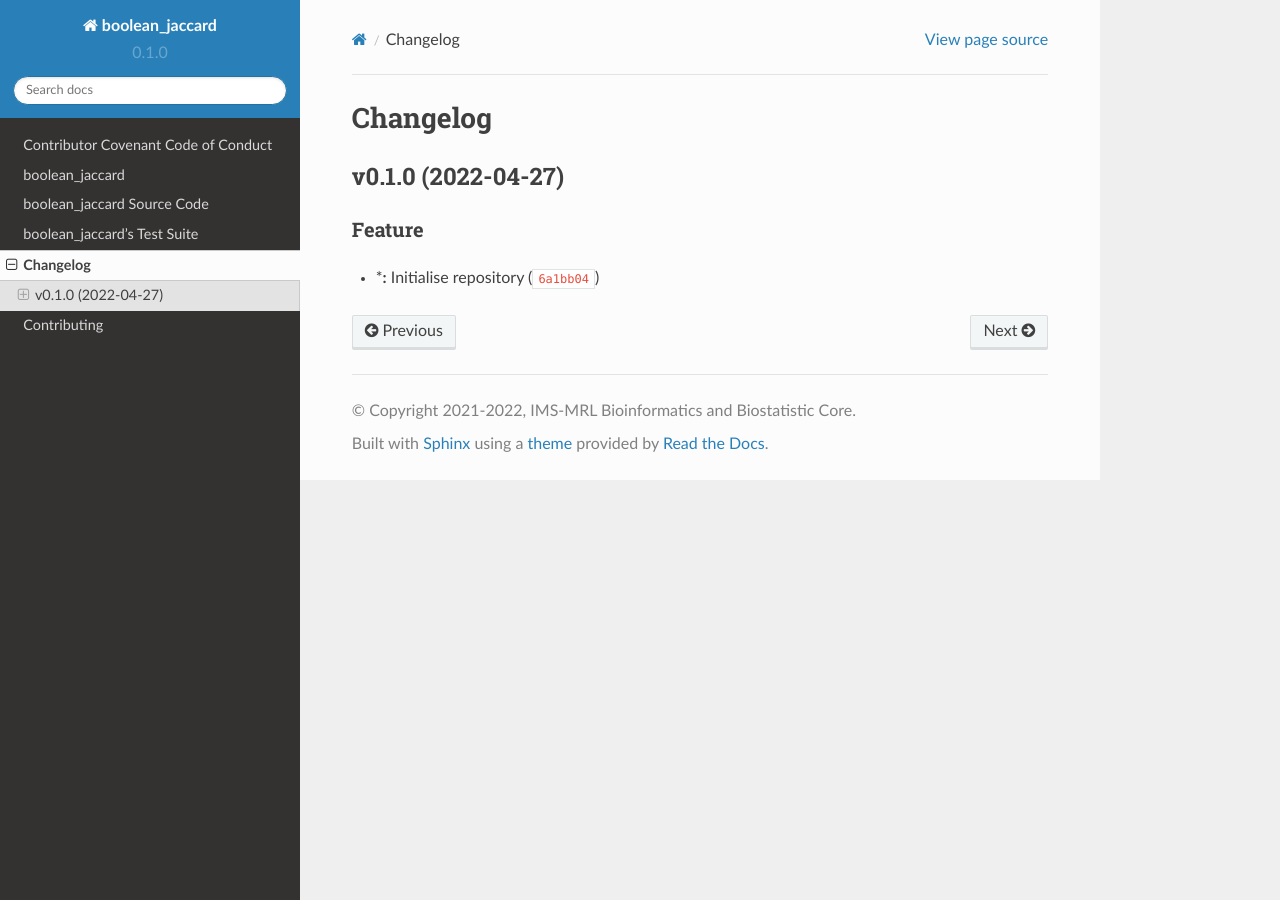
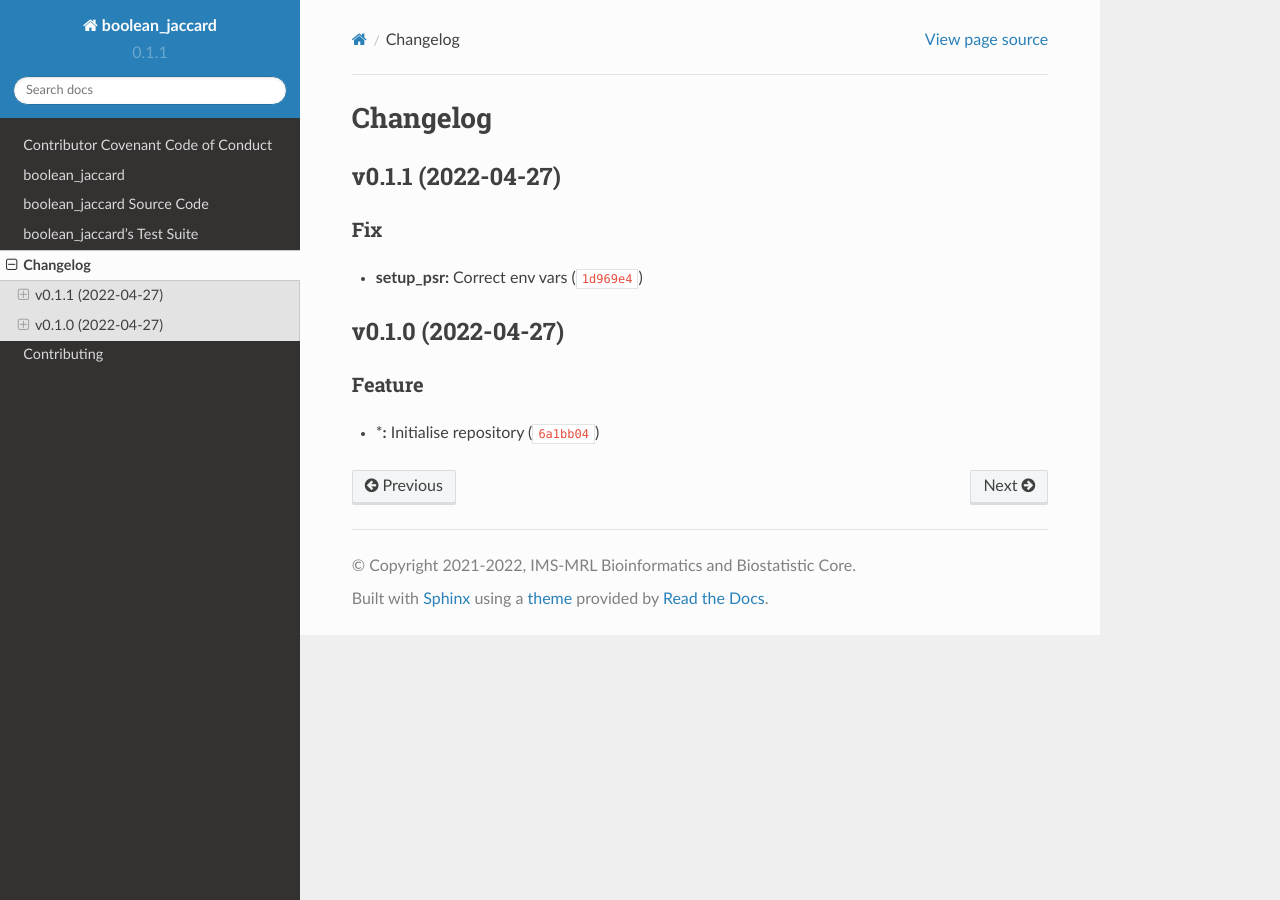
Before and after one commit to IMS-Bio2Core-Facility/boolean_jaccard, a Sphinx documentation site: the page built from docs/changelog.md, in a window 1280 px wide. Built offline with Sphinx 7.4.7 and the Read the Docs theme 2.0.0, drawn with Linux system fonts in a browser that asks for light colours.

Commit message:
0.1.1
Automatically generated by python-semantic-release

```diff
--- a/CHANGELOG.md
+++ b/CHANGELOG.md
@@ -2,6 +2,10 @@
 
 <!--next-version-placeholder-->
 
+## v0.1.1 (2022-04-27)
+### Fix
+* **setup_psr:** Correct env vars ([`1d969e4`](https://github.com/IMS-Bio2Core-Facility/boolean_jaccard/commit/1d969e49f1d300dda4842a8ed911c0719d678842))
+
 ## v0.1.0 (2022-04-27)
 ### Feature
 * ***:** Initialise repository ([`6a1bb04`](https://github.com/IMS-Bio2Core-Facility/boolean_jaccard/commit/6a1bb046697c04243581571bf0a7fdc9b4a60111))
--- a/docs/conf.py
+++ b/docs/conf.py
@@ -10,7 +10,7 @@ sys.path.insert(0, os.path.abspath("../"))
 project = "boolean_jaccard"
 author = "Ryan B Patterson-Cross"
 copyright = "2021-2022, IMS-MRL Bioinformatics and Biostatistic Core"
-version = "0.1.0"
+version = "0.1.1"
 extensions = [
     "sphinx_rtd_theme",
     "sphinx.ext.autodoc",
--- a/jaccard/__init__.py
+++ b/jaccard/__init__.py
@@ -1,4 +1,4 @@
 # -*- coding: utf-8 -*-
 """Jaccard metric calculations for boolean vectors."""
 
-__version__ = "0.1.0"
+__version__ = "0.1.1"
--- a/pyproject.toml
+++ b/pyproject.toml
@@ -1,6 +1,6 @@
 [tool.poetry]
 name = "boolean_jaccard"
-version = "0.1.0"
+version = "0.1.1"
 packages=[{include = "jaccard"}]
 description = "Jaccard metric calculations for boolean vectors"
 license = "MIT"
```
